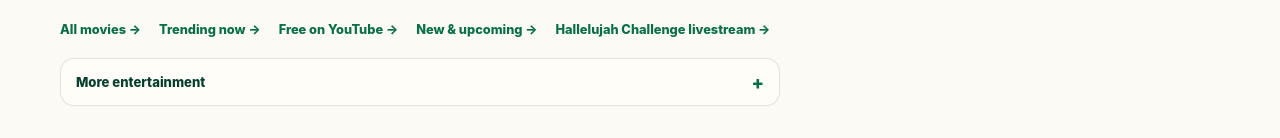
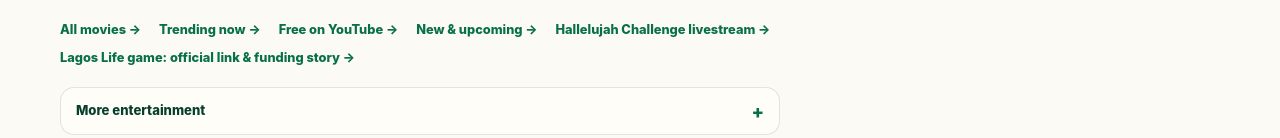
Before and after one commit to eghosa001/nigeria, a Next.js app: page /entertainment in a window 1280 px wide. Shown: the part 557-695 px from the top of the page. Built offline with nearby package versions, Linux system fonts and the light colour scheme; no server answers.

Commit message:
Surface source-verified trends through existing canonical pillar navigation

```diff
--- a/app/entertainment/page.tsx
+++ b/app/entertainment/page.tsx
@@ -87,6 +87,7 @@ export default function EntertainmentPage() {
             <Link href="/entertainment/youtube">Free on YouTube</Link>
             <Link href="/entertainment/releases">New &amp; upcoming</Link>
             <Link href="/entertainment/hallelujah-challenge-october-2026">Hallelujah Challenge livestream</Link>
+            <Link href="/entertainment/lagos-life-game-2026">Lagos Life game: official link &amp; funding story</Link>
           </div>
           <details className="compact-link-menu">
             <summary>More entertainment</summary>
```
